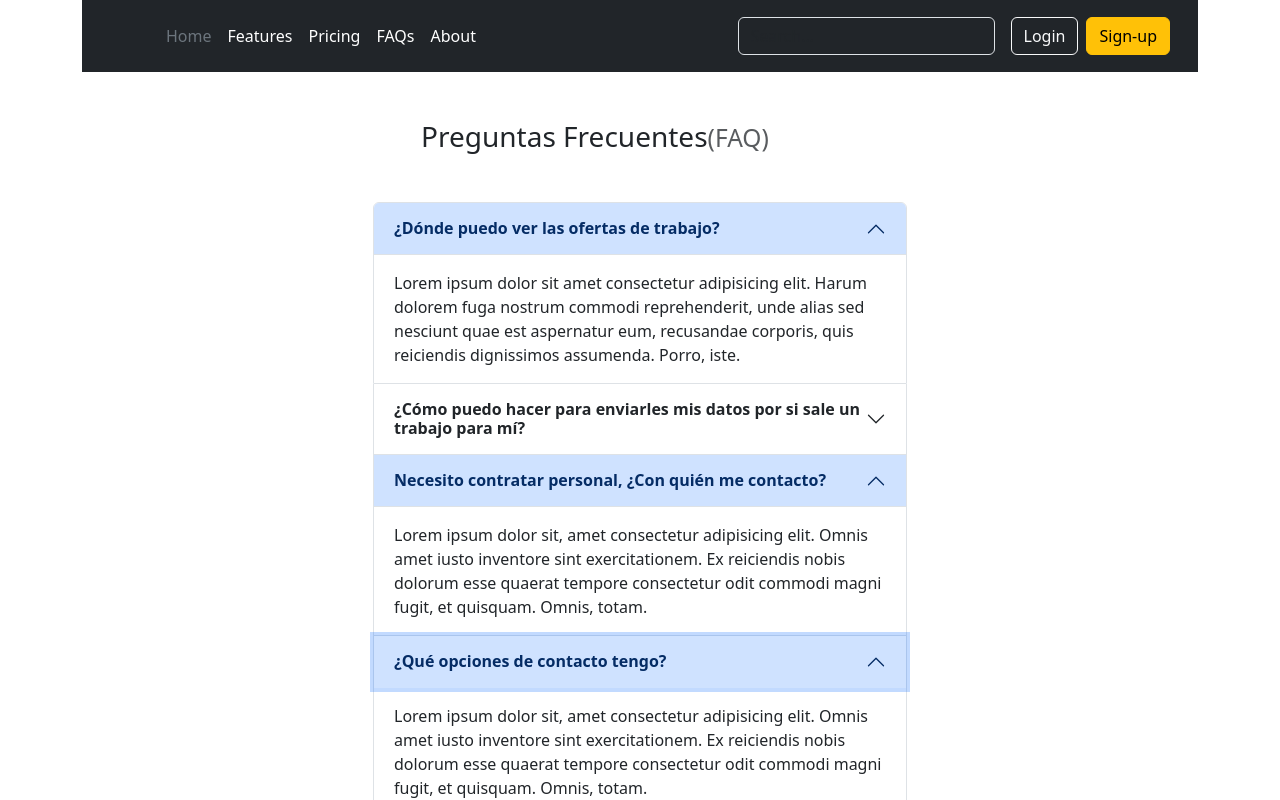
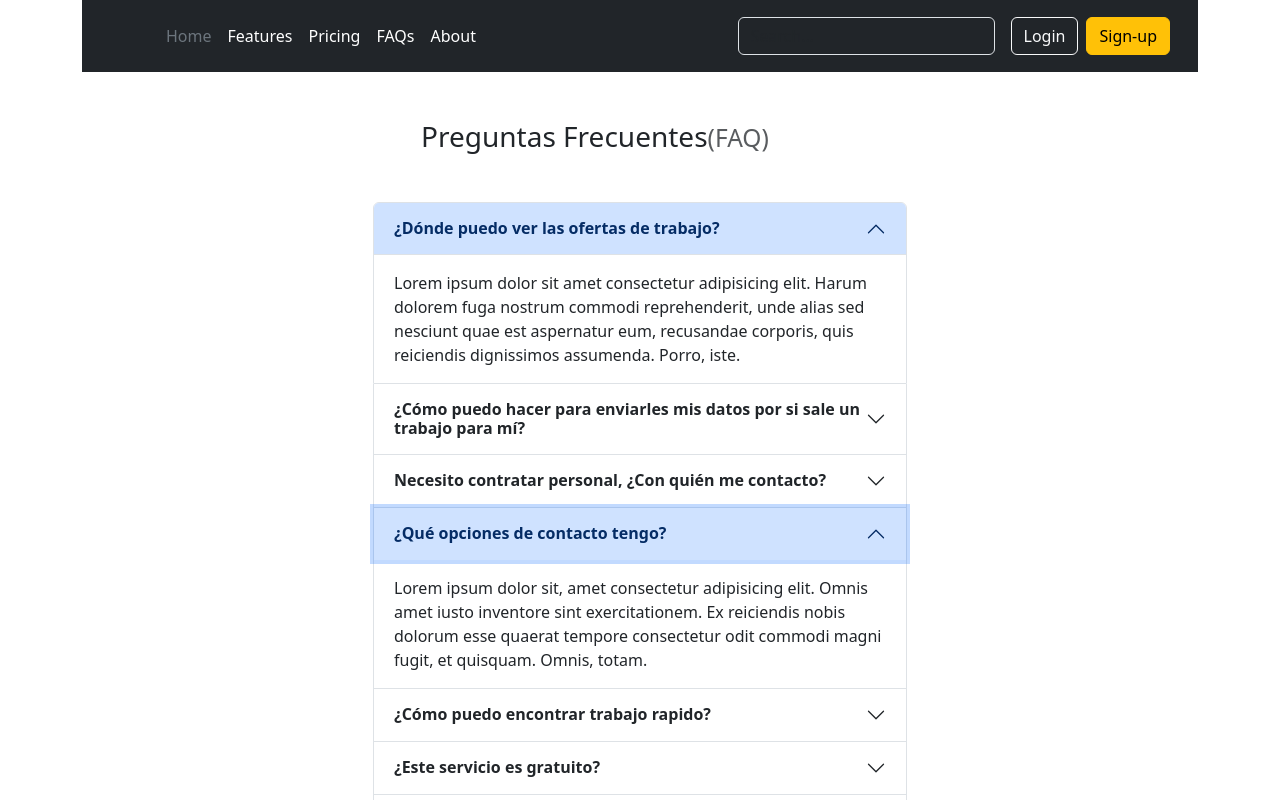
Before and after one commit to aravenab/proyecto-aca-estamos, a React (Vite) app: page / in a window 1280 px wide. Both pictures are taken after a click on the button "¿Qué opciones de contacto tengo?". Shown: the top 800 px of the page. Built offline with nearby package versions, Linux system fonts and the light colour scheme.

Commit message:
arreglar acordeon fuck

```diff
--- a/src/views/Faq/Faq.jsx
+++ b/src/views/Faq/Faq.jsx
@@ -58,11 +58,11 @@ export default function Faq() {
 
                   <div className="accordion-item">
                       <h2 className="accordion-header">
-                          <button className="accordion-button collapsed" type="button" data-bs-toggle="collapse" data-bs-target="#panelsStayOpen-collapseThree" aria-expanded="false" aria-controls="panelsStayOpen-collapseThree">
+                          <button className="accordion-button collapsed" type="button" data-bs-toggle="collapse" data-bs-target="#panelsStayOpen-collapseFour" aria-expanded="false" aria-controls="panelsStayOpen-collapseFour">
                               <strong>¿Qué opciones de contacto tengo?</strong>
                           </button>
                       </h2>
-                      <div id="panelsStayOpen-collapseThree" className="accordion-collapse collapse">
+                      <div id="panelsStayOpen-collapseFour" className="accordion-collapse collapse">
                           <div className="accordion-body">
                               Lorem ipsum dolor sit, amet consectetur adipisicing elit. Omnis amet iusto inventore sint exercitationem. Ex reiciendis nobis dolorum esse quaerat tempore consectetur odit commodi magni fugit, et quisquam. Omnis, totam.
                           </div>
@@ -71,11 +71,11 @@ export default function Faq() {
 
                   <div className="accordion-item">
                       <h2 className="accordion-header">
-                          <button className="accordion-button collapsed" type="button" data-bs-toggle="collapse" data-bs-target="#panelsStayOpen-collapseThree" aria-expanded="false" aria-controls="panelsStayOpen-collapseThree">
+                          <button className="accordion-button collapsed" type="button" data-bs-toggle="collapse" data-bs-target="#panelsStayOpen-collapseFive" aria-expanded="false" aria-controls="panelsStayOpen-collapseFive">
                               <strong>¿Cómo puedo encontrar trabajo rapido?</strong>
                           </button>
                       </h2>
-                      <div id="panelsStayOpen-collapseThree" className="accordion-collapse collapse">
+                      <div id="panelsStayOpen-collapseFive" className="accordion-collapse collapse">
                           <div className="accordion-body">
                               Lorem ipsum dolor sit, amet consectetur adipisicing elit. Omnis amet iusto inventore sint exercitationem. Ex reiciendis nobis dolorum esse quaerat tempore consectetur odit commodi magni fugit, et quisquam. Omnis, totam.
                           </div>
@@ -84,11 +84,11 @@ export default function Faq() {
 
                   <div className="accordion-item">
                       <h2 className="accordion-header">
-                          <button className="accordion-button collapsed" type="button" data-bs-toggle="collapse" data-bs-target="#panelsStayOpen-collapseThree" aria-expanded="false" aria-controls="panelsStayOpen-collapseThree">
+                          <button className="accordion-button collapsed" type="button" data-bs-toggle="collapse" data-bs-target="#panelsStayOpen-collapseSix" aria-expanded="false" aria-controls="panelsStayOpen-collapseSix">
                               <strong>¿Este servicio es gratuito?</strong>
                           </button>
                       </h2>
-                      <div id="panelsStayOpen-collapseThree" className="accordion-collapse collapse">
+                      <div id="panelsStayOpen-collapseSix" className="accordion-collapse collapse">
                           <div className="accordion-body">
                               Lorem ipsum dolor sit, amet consectetur adipisicing elit. Omnis amet iusto inventore sint exercitationem. Ex reiciendis nobis dolorum esse quaerat tempore consectetur odit commodi magni fugit, et quisquam. Omnis, totam.
                           </div>
@@ -97,11 +97,11 @@ export default function Faq() {
 
                   <div className="accordion-item">
                       <h2 className="accordion-header">
-                          <button className="accordion-button collapsed" type="button" data-bs-toggle="collapse" data-bs-target="#panelsStayOpen-collapseThree" aria-expanded="false" aria-controls="panelsStayOpen-collapseThree">
+                          <button className="accordion-button collapsed" type="button" data-bs-toggle="collapse" data-bs-target="#panelsStayOpen-collapseSeven" aria-expanded="false" aria-controls="panelsStayOpen-collapseSeven">
                               <strong>Tuve un problema con la página, ¿Cómo avanzo?</strong>
                           </button>
                       </h2>
-                      <div id="panelsStayOpen-collapseThree" className="accordion-collapse collapse">
+                      <div id="panelsStayOpen-collapseSeven" className="accordion-collapse collapse">
                           <div className="accordion-body">
                               Lorem ipsum dolor sit, amet consectetur adipisicing elit. Omnis amet iusto inventore sint exercitationem. Ex reiciendis nobis dolorum esse quaerat tempore consectetur odit commodi magni fugit, et quisquam. Omnis, totam.
                           </div>
```
